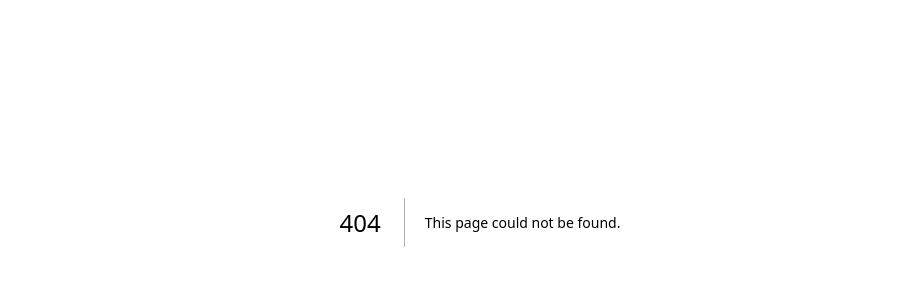
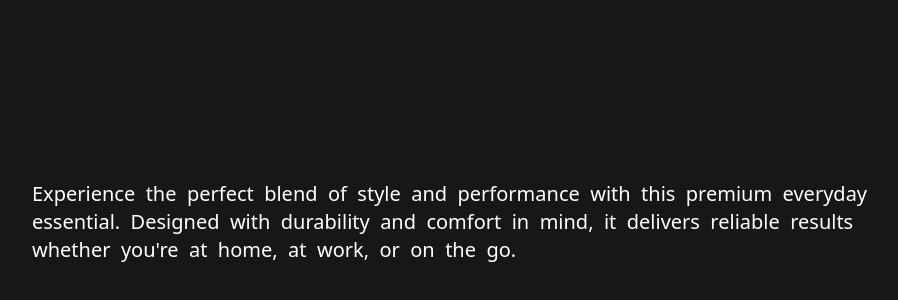
Before and after one commit to anishIA09/component-library, a Next.js app: page /animate in a window 1280 px wide. Before the commit this address had no page. Shown: the part 178-478 px from the top of the page, without its empty margins (160-1058 px from the left). Built offline with nearby package versions, Linux system fonts and the light colour scheme.

Commit message:
feat: create animated text

```diff
--- /dev/null
+++ b/src/app/animate/page.tsx
@@ -0,0 +1,12 @@
+import { AnimateText } from "@/components/(animate)/animate-text";
+import React from "react";
+
+const AnimatePage = () => {
+  return (
+    <div className="min-h-screen">
+      <AnimateText />
+    </div>
+  );
+};
+
+export default AnimatePage;
--- /dev/null
+++ b/src/components/(animate)/animate-text.tsx
@@ -0,0 +1,56 @@
+"use client";
+
+import { stagger, motion } from "motion/react";
+import { useAnimate } from "motion/react";
+import React, { useEffect } from "react";
+
+export const AnimateText = () => {
+  const [scope, animate] = useAnimate();
+
+  const text =
+    "Experience the perfect blend of style and performance with this premium everyday essential. Designed with durability and comfort in mind, it delivers reliable results whether you're at home, at work, or on the go.";
+
+  useEffect(() => {
+    const stateAnimation = () => {
+      animate(
+        "span",
+        {
+          opacity: 1,
+          y: 0,
+          filter: "blur(0px)",
+        },
+        {
+          duration: 0.18,
+          delay: stagger(0.12),
+          ease: "easeInOut",
+        },
+      );
+    };
+    stateAnimation();
+  }, []);
+
+  return (
+    <div className="h-screen bg-neutral-900 text-white flex items-center justify-center">
+      <h1
+        ref={scope}
+        className="max-w-4xl mx-auto font-medium text-xl text-left"
+      >
+        {text.split(" ").map((word, index) => {
+          return (
+            <motion.span
+              style={{
+                opacity: 0,
+                filter: "blur(4px)",
+                y: 6,
+              }}
+              key={`${word}-${index}`}
+              className="inline-block"
+            >
+              {word} &nbsp;
+            </motion.span>
+          );
+        })}
+      </h1>
+    </div>
+  );
+};
```
